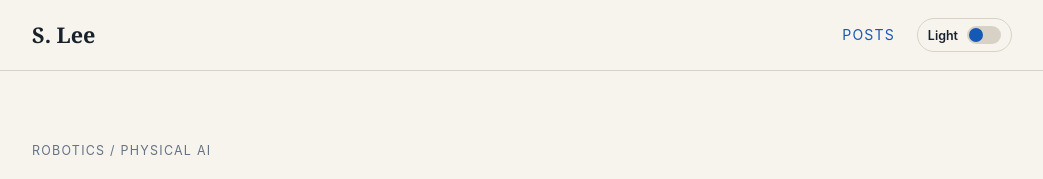
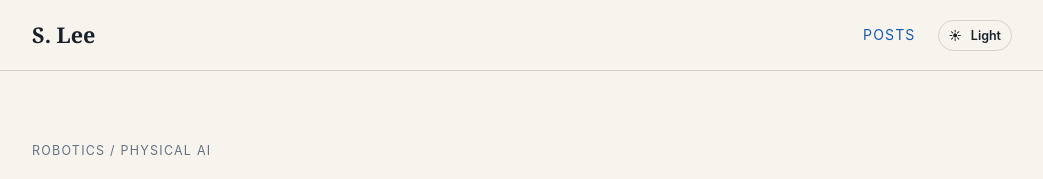
Before and after one commit to rokmc956k/rokmc956k.github.io, a Jekyll site: the page built from index.html, in a window 1280 px wide. Shown: the top 179 px of the page, without its empty margins (118-1161 px from the left). Built offline with Jekyll 4.4.1, drawn with Linux system fonts in a browser that asks for light colours.

Commit message:
Simplify theme switch to one button

```diff
--- a/_layouts/default.html
+++ b/_layouts/default.html
@@ -14,9 +14,9 @@
       <a class="brand" href="{{ '/' | relative_url }}">S. Lee</a>
       <div class="header-actions">
         <a class="nav-link" href="{{ '/' | relative_url }}#posts">Posts</a>
-        <button class="theme-toggle" type="button" aria-label="Toggle color theme">
-          <span data-theme-label>Dark</span>
-          <span class="toggle-track"><span class="toggle-thumb"></span></span>
+        <button class="theme-toggle" type="button" aria-label="Switch color theme" title="Switch color theme">
+          <span class="theme-icon" data-theme-icon aria-hidden="true">☀</span>
+          <span data-theme-label>Light</span>
         </button>
       </div>
     </div>
```
